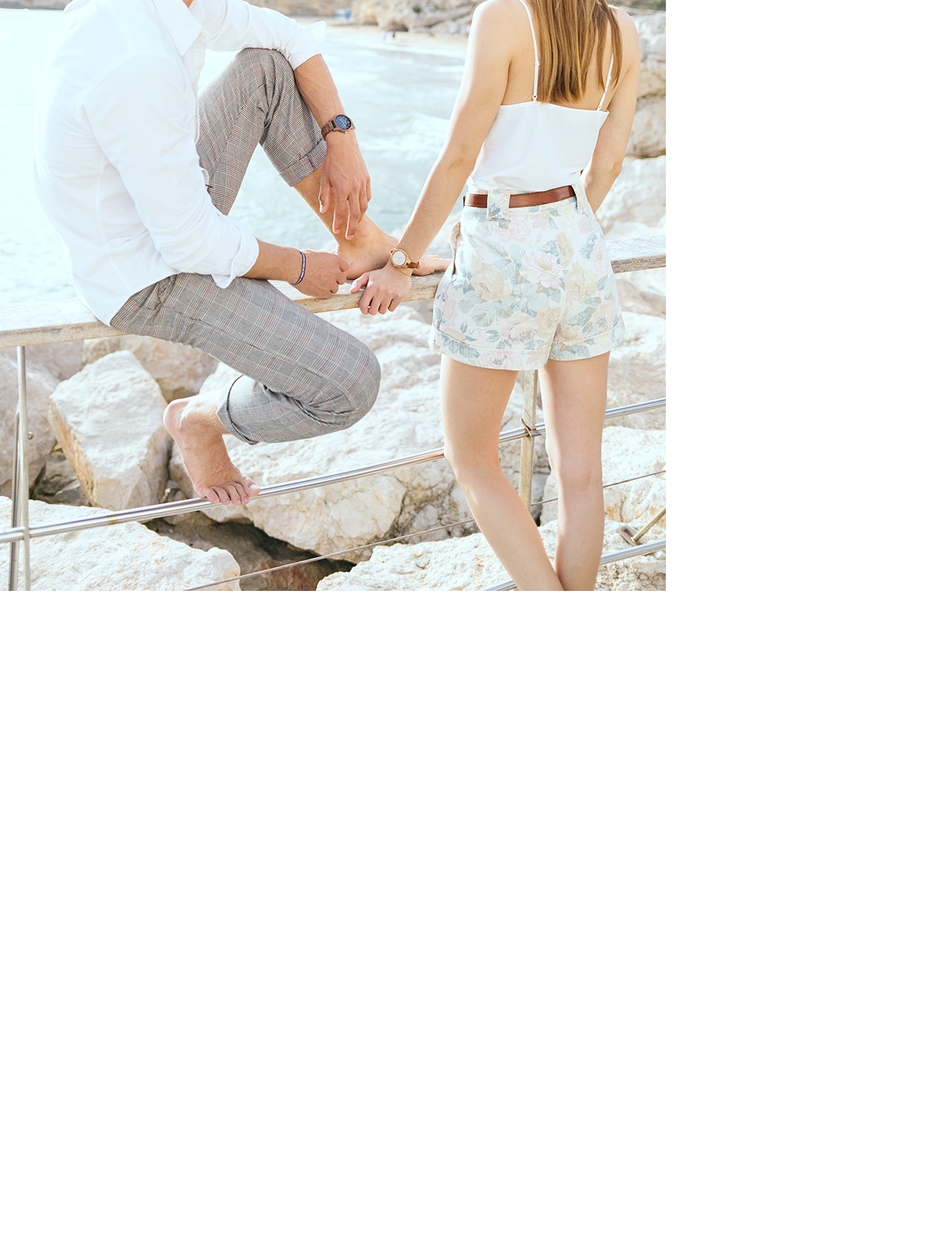
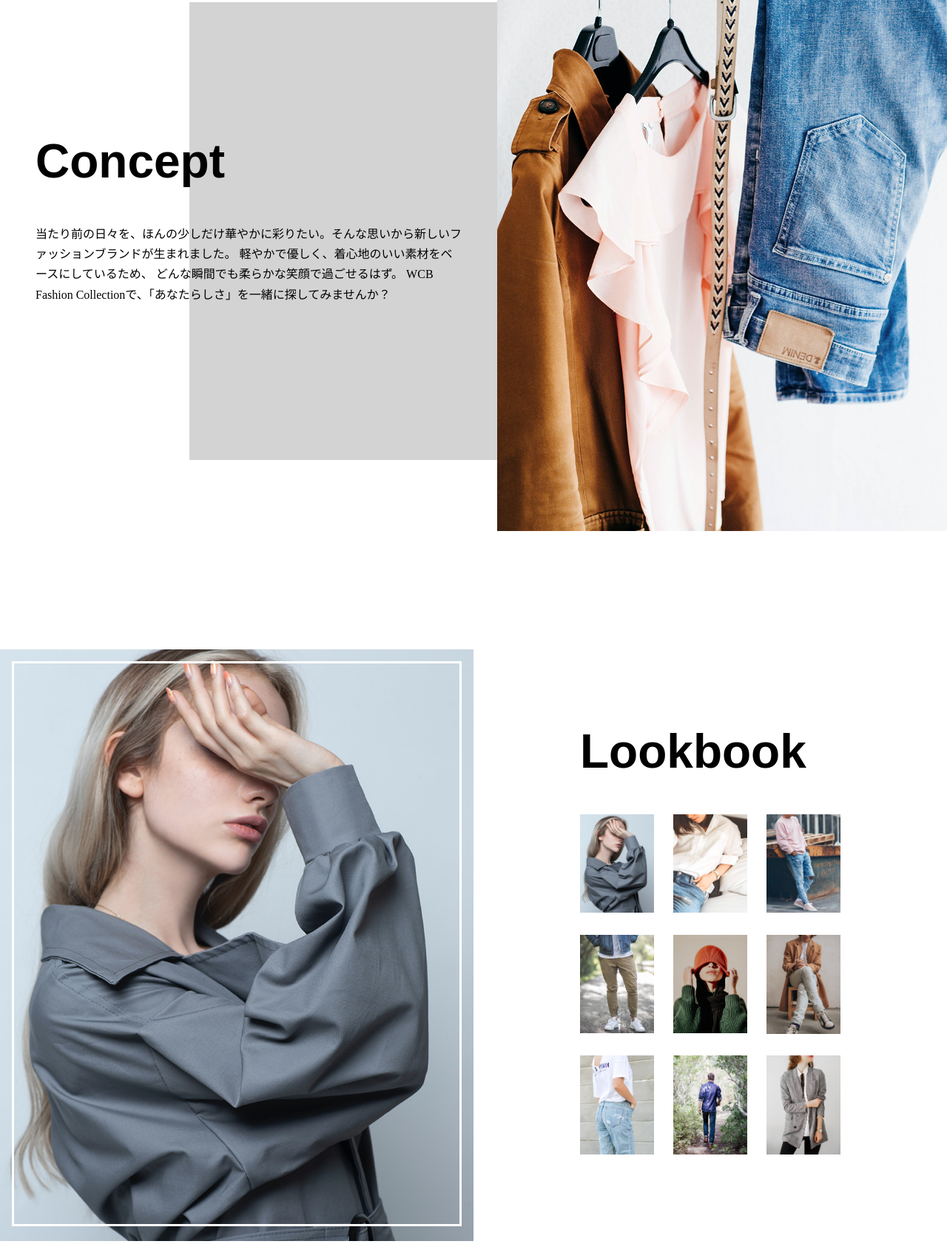
Before and after one commit to aico0315/LetsWebsite, a plain HTML site: page LetsTryWebsite/index.html in a window 1280 px wide. Shown: the part 401-2083 px from the top of the page at 74% size. Before the commit the page ends 1204 px from the top, so only its background shows below. Drawn offline with Linux system fonts and the light colour scheme.

Commit message:
imageGallery

```diff
--- a/LetsTryWebsite/css/style.css
+++ b/LetsTryWebsite/css/style.css
@@ -1,12 +1,41 @@
 @charset "UTF-8";
+/*
+COMMON
+================================================ */
+p {
+    line-height: 1.7;
+}
+img {
+    max-width: 100%;
+}
+.title {
+    font-family: sans-serif;
+    font-size: min(10vw, 4rem);
+    margin-bottom: 2rem;
+}
+.btn {
+    color: white;
+    background: brown;
+    border: 1px solid brown;
+    text-decoration: none;
+    padding: 1rem;
+    display: inline-block;
+    margin: 2rem 0;
+    transition: .4s;
+}
 
-/* =========
+/*
 LAYOUT
-==========*/
+================================================ */
+.wrapper {
+    max-width: 38rem;
+    margin: auto;
+    padding: 0 1rem;
+}
 
-/* =========
+/*
 LOADING
-==========*/
+===================*/
 #loading {
   background-color: lightgray;
   position: fixed;
@@ -47,3 +76,131 @@ LOADING
   font-size: 2rem;
   font-family: Arial, Helvetica, sans-serif;
 }
+
+/*
+CONCEPT
+================================================ */
+.concept {
+    margin: 8rem 0;
+    background-image: linear-gradient(
+        to right,
+        transparent 0%,
+        transparent 20%,
+        lightgrey 20%,
+        lightgray 100%
+    );
+}
+.concept p {
+    text-align: left;
+    margin-bottom: 2rem;
+}
+
+/*
+gallery
+==============================================*/
+.gallery {
+  display: flex;
+  flex-direction: column-reverse;
+}
+
+.gallery-image {
+    width: min(100%, calc(38rem - 2rem));
+    margin: auto;
+    position: relative;
+}
+.gallery-image::after {
+    display: block;
+    content: '';
+    width: calc(100% - 2rem);
+    height: calc(100% - 2.5rem);
+    z-index: 3;
+    border: 3px solid white;
+    top: 1rem;
+    left: 1rem;
+    position: absolute;
+}
+.gallery-image img {
+    aspect-ratio: 3/4;
+    object-fit: cover;
+    width: 100%;
+}
+.gallery-thumbnails {
+    display: grid;
+    gap: 1rem;
+    grid-template-columns: repeat(5, 1fr);
+    list-style: none;
+    margin: 1rem 0;
+}
+.gallery-thumbnails img {
+    aspect-ratio: 3/4;
+    object-fit: cover;
+    cursor: pointer;
+}
+
+/*
+DESKTOP SIZE
+================================================ */
+@media(min-width: 800px){
+/* COMMON */
+    .title {
+        margin-bottom: 3rem;
+    }
+    .btn:hover {
+        color: var(--brown);
+        background: var(--light-green);
+    }
+
+/* SLIDE MENU */
+    .btn-menu:hover {
+        background-color: var(--light-green);
+    }
+    #menu-close:hover svg {
+        fill: var(--brown);
+    }
+    .menu-list a:hover {
+        transition: .4s;
+        color: var(--green);
+    }
+
+/* CONCEPT*/
+    .concept {
+        display: flex;
+        margin: 16rem 0;
+    }
+    .concept p {
+        text-align-last: left;
+    }
+    .concept img {
+        margin: -6rem 0;
+        max-width: 38rem;
+    }
+
+/* GALLERY */
+    .gallery {
+        flex-direction: row;
+    }
+    .gallery-image {
+        width: 50vw;
+        margin: 0;
+    }
+    .gallery-image img {
+        height: 100vh;
+    }
+    .gallery-content {
+        width: 30vw;
+    }
+    .gallery-thumbnails {
+        gap: 2vw;
+        grid-template-columns: repeat(3, 1fr);
+    }
+    .gallery-thumbnails img:hover {
+        box-shadow: 0 0 1rem rgba(0,0,0,.4);
+        transition: .4s;
+    }
+
+/* SHOP */
+    .shop {
+        margin-top: 20rem;
+        height: 50rem;
+    }
+}
--- a/LetsTryWebsite/index.html
+++ b/LetsTryWebsite/index.html
@@ -15,6 +15,42 @@
     <div id="loading-left"></div>
     <div id="loading-right"></div>
   </div>
-  <img src="images/bg-hero.jpg" alt="">
+
+  <section class="hero">
+        <h1 class="title">WCB Fashion<br>Collection</h1>
+    </section>
+
+    <section class="concept">
+        <div class="wrapper">
+            <h2 class="title">Concept</h2>
+            <p>
+                当たり前の日々を、ほんの少しだけ華やかに彩りたい。そんな思いから新しいファッションブランドが生まれました。
+                軽やかで優しく、着心地のいい素材をベースにしているため、
+                どんな瞬間でも柔らかな笑顔で過ごせるはず。
+                WCB Fashion Collectionで、「あなたらしさ」を一緒に探してみませんか？
+            </p>
+        </div>
+        <img src="images/concept.jpg" alt="">
+    </section>
+
+    <section class="gallery">
+        <div class="gallery-image">
+            <img src="images/img1.jpg" alt="">
+        </div>
+        <div class="gallery-content wrapper">
+            <h2 class="title">Lookbook</h2>
+            <ul class="gallery-thumbnails">
+                <li><img src="images/img1.jpg" alt=""></li>
+                <li><img src="images/img2.jpg" alt=""></li>
+                <li><img src="images/img3.jpg" alt=""></li>
+                <li><img src="images/img4.jpg" alt=""></li>
+                <li><img src="images/img5.jpg" alt=""></li>
+                <li><img src="images/img6.jpg" alt=""></li>
+                <li><img src="images/img7.jpg" alt=""></li>
+                <li><img src="images/img8.jpg" alt=""></li>
+                <li><img src="images/img9.jpg" alt=""></li>
+            </ul>
+        </div>
+    </section>
 </body>
 </html>
--- a/LetsTryWebsite/js/script.js
+++ b/LetsTryWebsite/js/script.js
@@ -69,3 +69,25 @@ window.addEventListener('load', () => {
       }
   );
 });
+
+/*
+画像ギャラリー
+============================================================ */
+const mainImage = document.querySelector('.gallery-image img');
+const thumbImages = document.querySelectorAll('.gallery-thumbnails img');
+
+for(let i = 0; i < thumbImages.length; i++) {
+  thumbImages[i].addEventListener('mouseover', (event) => {
+    mainImage.src = event.target.src;
+    mainImage.animate({opacity: [0, 1]}, 500);
+  });
+}
+
+/* 上記のfor文と同じ処理内容 forEach文だとlet i = 0や要素の数などを考えず、直感的に処理をかける
+thumbImages.forEach((thumbImage) => {
+  thumbImage.addEventListener('mouseover', (event) => {
+    mainImage.src = event.target.src
+    mainImage.animate({opacity: [0, 1]}, 500);
+  });
+});
+*/
```
